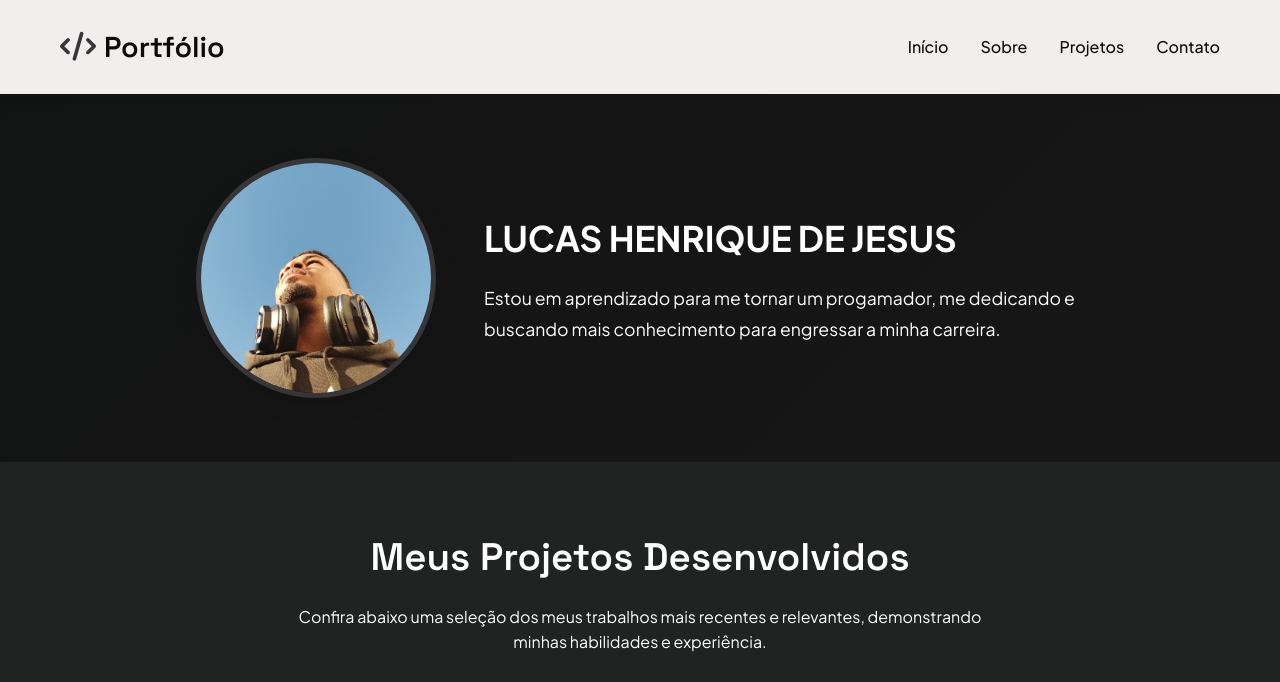
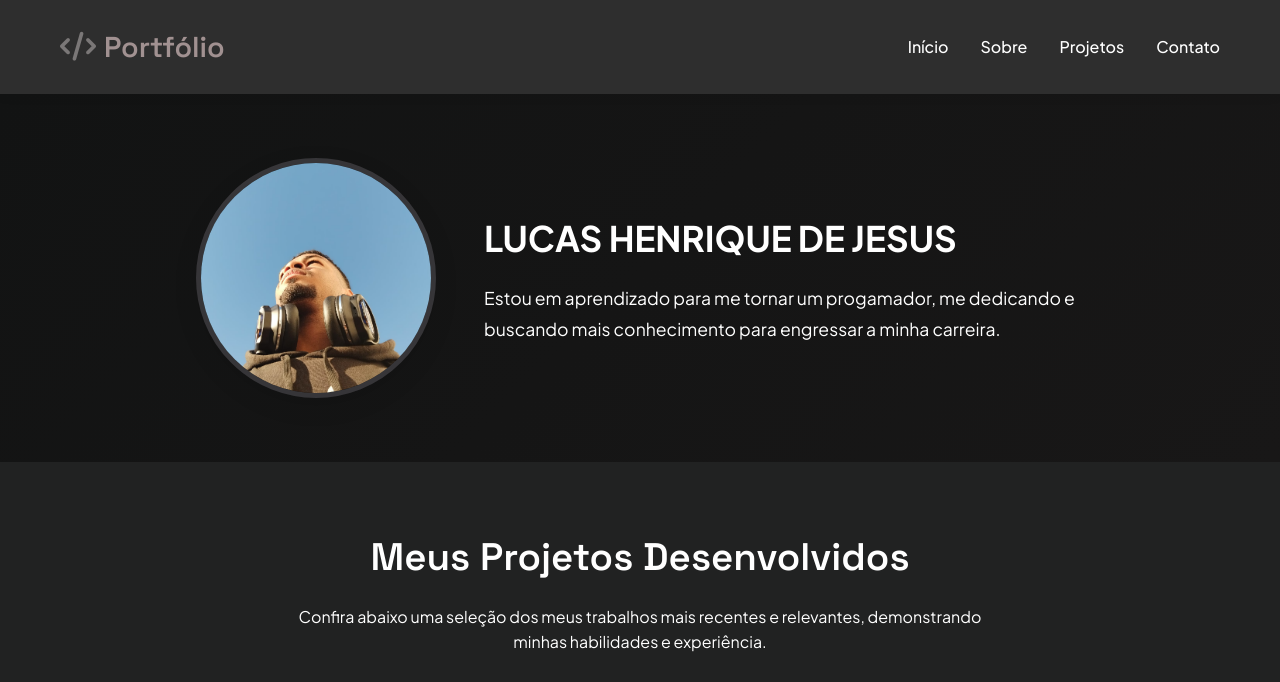
Before and after one commit to lucas51423/portfolio, a plain HTML site: page index.html in a window 1280 px wide. Shown: the top 682 px of the page. Drawn offline with Linux system fonts and the light colour scheme.

Commit message:
Add files via upload

```diff
--- a/styles/style.css
+++ b/styles/style.css
@@ -27,7 +27,7 @@ body {
 }
 
 header {
-  background: rgb(241, 238, 238);
+  background: #2e2e2e;
   color: var(--dark-color);
   padding: 1.5rem 0;
   box-shadow: 0 2px 10px rgba(0, 0, 0, 0.08);
@@ -46,7 +46,7 @@ header {
   font-family: "Space Grotesk", sans-serif;
   font-size: 1.8rem;
   font-weight: 600;
-  color: var(--primary-color);
+  color: rgb(122, 119, 119);
   text-decoration: none;
   display: flex;
   align-items: center;
@@ -54,7 +54,7 @@ header {
 }
 
 .logo span {
-  color: var(--dark-color);
+  color: rgb(161, 145, 145);
 }
 
 .menu-toggle {
@@ -75,7 +75,7 @@ nav ul {
 
 nav a {
   text-decoration: none;
-  color: var(--dark-color);
+  color: white;
   font-weight: 500;
   font-size: 1rem;
   transition: color 0.3s ease;
```
